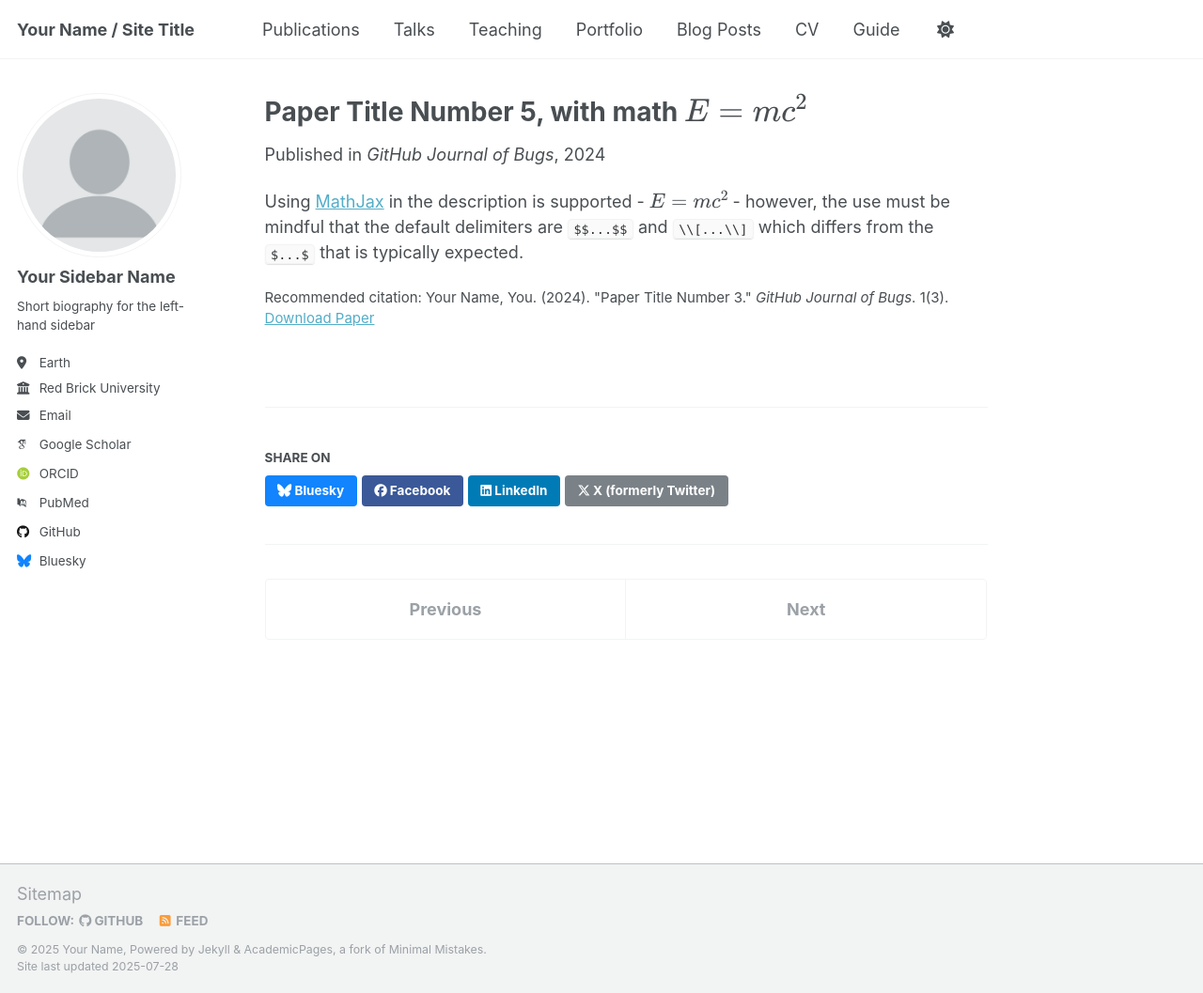
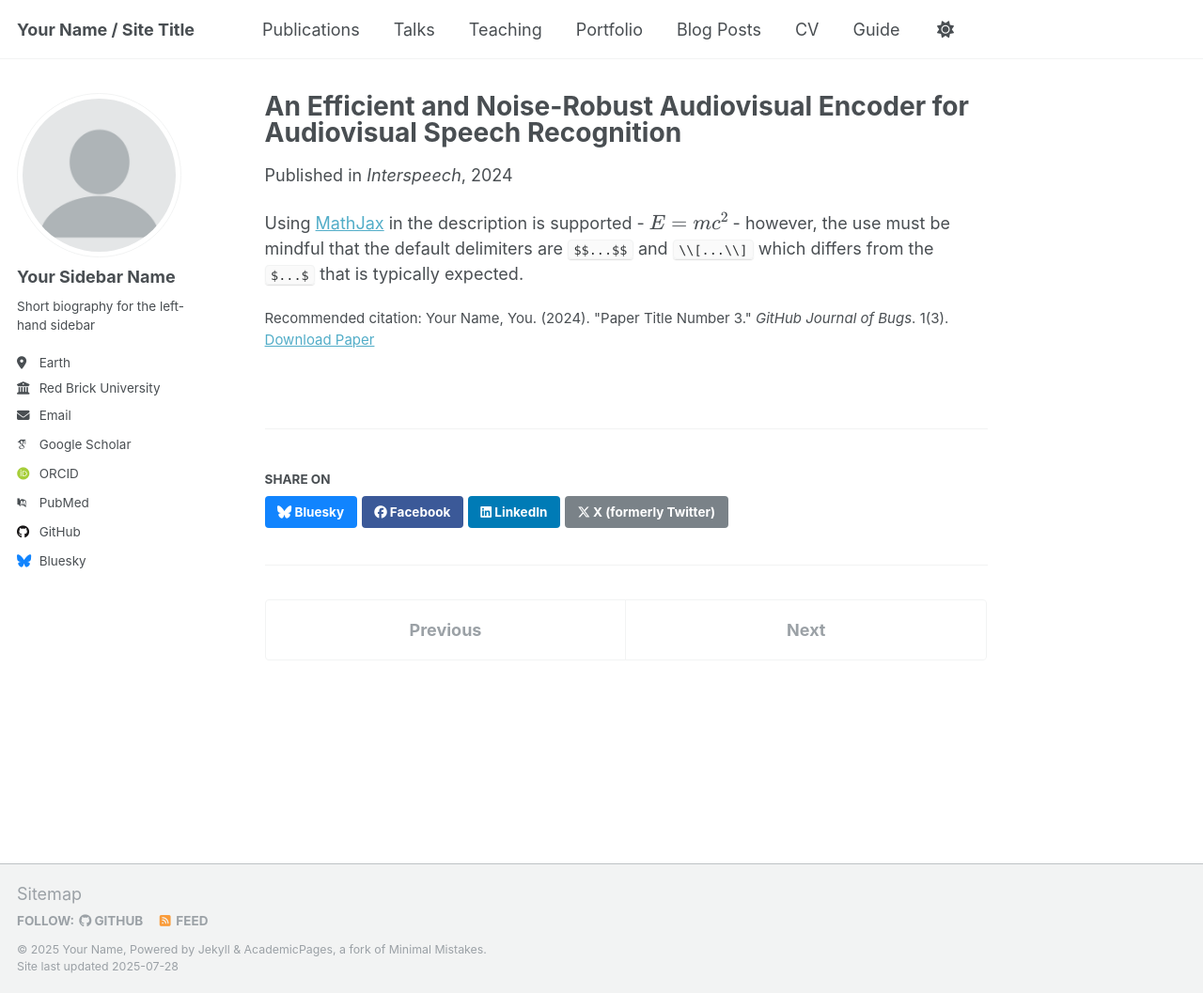
Before and after one commit to Chenwei-Liang/Chenwei-Liang.github.io, a Jekyll site: the page built from _publications/2025-06-08-paper-title-number-5.md, in a window 1280 px wide and 1057 px high. Shown: the whole window at 94% size. Built offline with Jekyll 4.4.1, drawn with Linux system fonts in a browser that asks for light colours; some web fonts are replaced; a script that is not in the unit is left out.

Commit message:
Update 2025-06-08-paper-title-number-5.md

```diff
--- a/_publications/2025-06-08-paper-title-number-5.md
+++ b/_publications/2025-06-08-paper-title-number-5.md
@@ -1,12 +1,12 @@
 ---
-title: "Paper Title Number 5, with math $$E=mc^2$$"
+title: "An Efficient and Noise-Robust Audiovisual Encoder for Audiovisual Speech Recognition"
 collection: publications
 category: conferences
 permalink: /publication/2024-02-17-paper-title-number-4
 excerpt: 'This paper is about a famous math equation, $$E=mc^2$$'
 date: 2024-02-17
-venue: 'GitHub Journal of Bugs'
-paperurl: 'http://academicpages.github.io/files/paper3.pdf'
+venue: 'Interspeech'
+paperurl: 'https://www.isca-archive.org/interspeech_2023/li23k_interspeech.pdf'
 citation: 'Your Name, You. (2024). &quot;Paper Title Number 3.&quot; <i>GitHub Journal of Bugs</i>. 1(3).'
 ---
 
```
